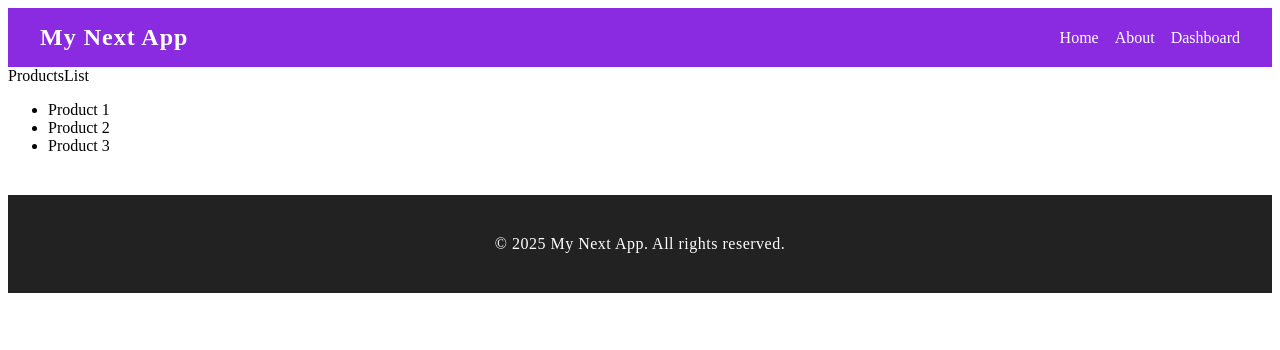
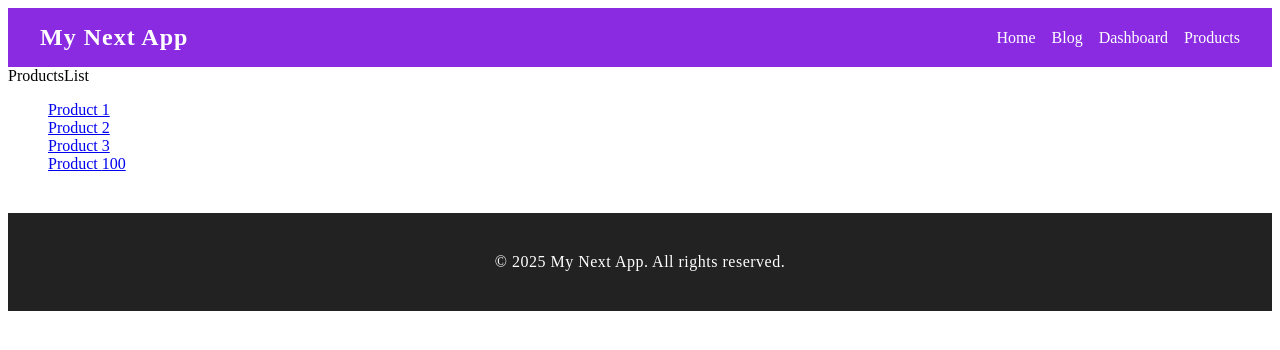
Before and after one commit to vishu938-archive/NextJs, a Next.js app: page /products in a window 1280 px wide. Shown: the top 350 px of the page. Built offline with nearby package versions, Linux system fonts and the light colour scheme.

Commit message:
Client side navigation using next/link using Link Component

```diff
--- a/src/app/products/page.js
+++ b/src/app/products/page.js
@@ -1,18 +1,29 @@
+import Link from "next/link";
+
 // This file is the main page for the 'products' route in the Next.js app.
 // It displays a list of products at the /products URL.
 // In Next.js, files named 'page.js' or 'page.jsx' inside a folder become the route for that folder.
 
 const ProductsList = () => {
+  const productId = 100; // this productId might come from props
   return (
     <div>
       ProductsList{" "}
       <ul>
-        <li>Product 1</li>
-        <li>Product 2</li>
-        <li>Product 3</li>
+        <Link href={"/products/1"}>Product 1</Link>
+        <br />
+        <Link href={"/products/2"}>Product 2</Link>
+        <br />
+        <Link href={"/products/3"} replace>
+          Product 3
+        </Link>
+        <br />
+        <Link href={`/products/${productId}`}>Product {productId}</Link>
       </ul>
     </div>
   );
 };
 
 export default ProductsList;
+
+// The `replace` prop on `<Link href={"/products/3"} replace>` causes the navigation to replace the current entry in the browser's history stack instead of adding a new one.
--- a/src/components/header.jsx
+++ b/src/components/header.jsx
@@ -1,3 +1,4 @@
+import Link from "next/link";
 import React from "react";
 
 const headerStyle = {
@@ -31,17 +32,22 @@
   <header style={headerStyle}>
     <div style={titleStyle}>My Next App</div>
     <nav style={navStyle}>
-      <a href="/" style={linkStyle}>
+      <Link href={"/"} style={linkStyle}>
         Home
-      </a>
-      <a href="/about" style={linkStyle}>
-        About
-      </a>
-      <a href="/dashboard" style={linkStyle}>
+      </Link>
+      <Link href={"/blog"} style={linkStyle}>
+        Blog
+      </Link>
+      <Link href={"/dashboard"} style={linkStyle}>
         Dashboard
-      </a>
+      </Link>
+      <Link href={"/products"} style={linkStyle}>
+        Products
+      </Link>
     </nav>
   </header>
 );
 
 export default Header;
+
+// UI Navigation using next/link
```
